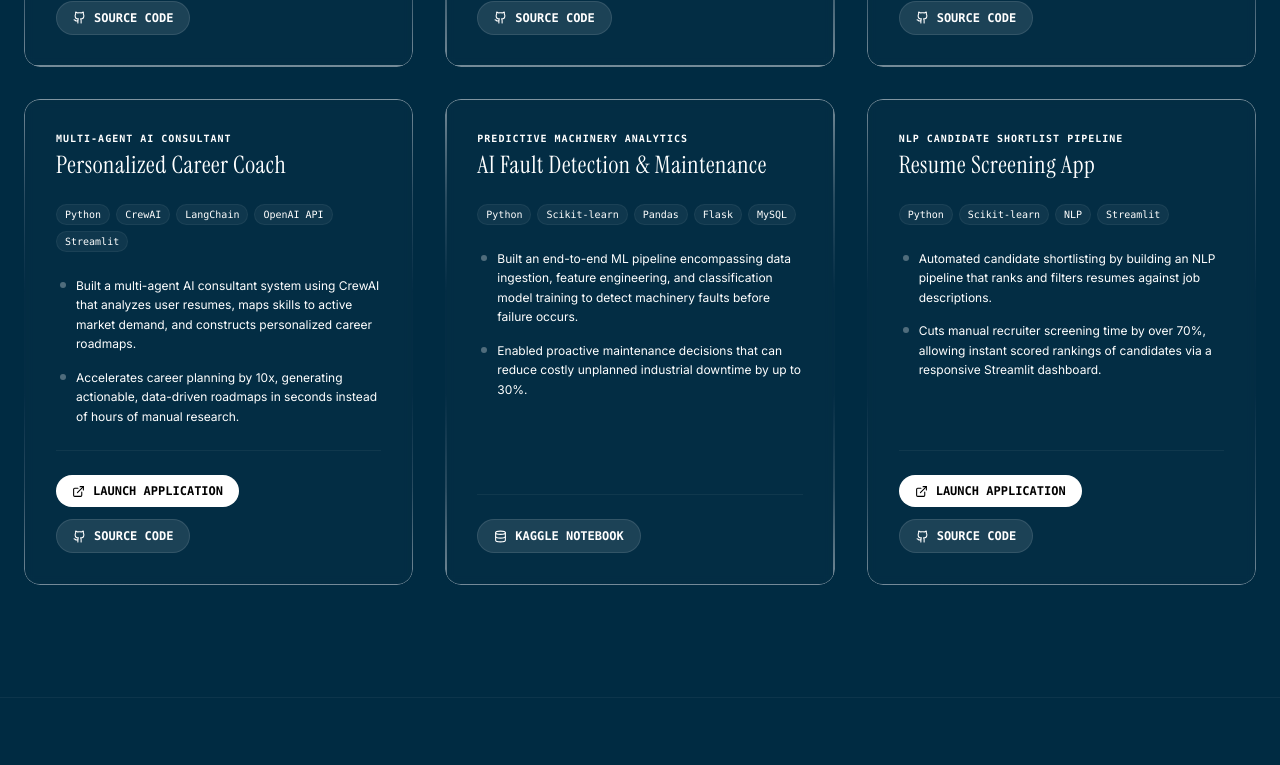
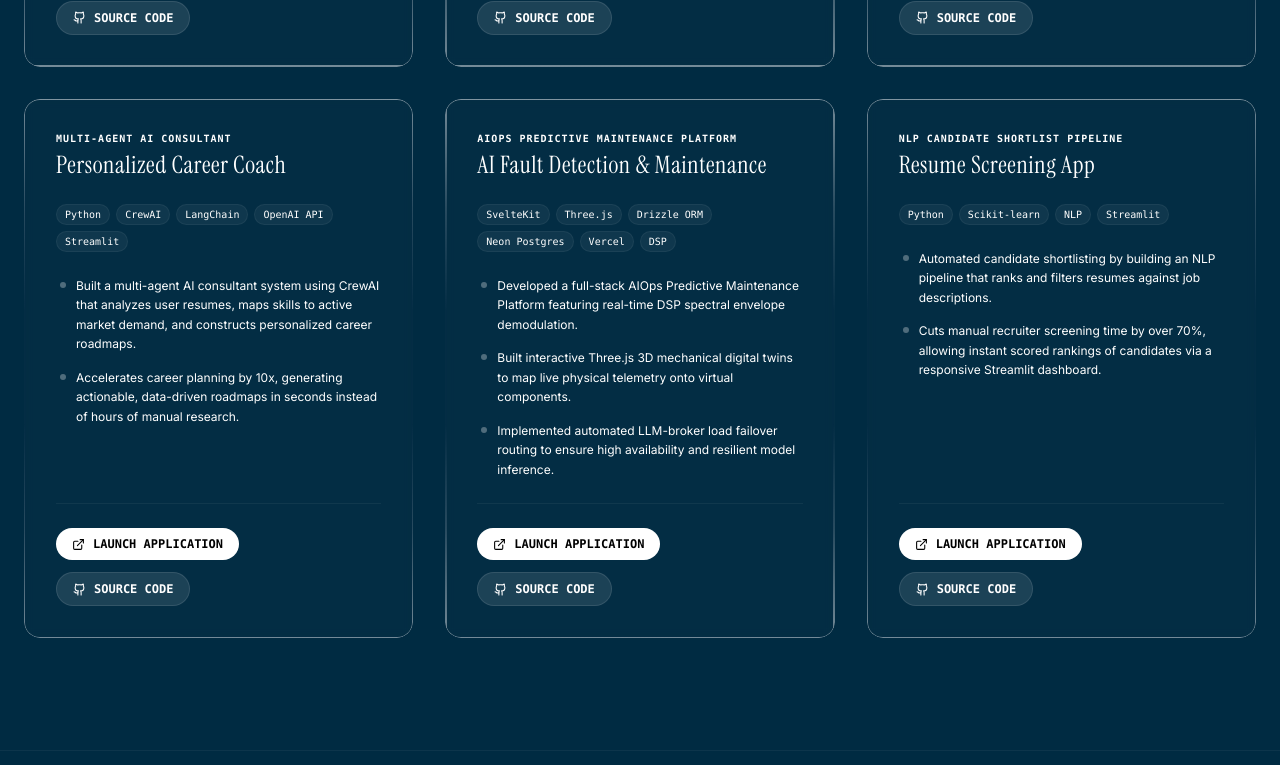
Before and after one commit to TheJd04/resume.cv, a React (Vite) app: page / in a window 1280 px wide. Shown: the part 3760-4525 px from the top of the page. Built offline with nearby package versions, Linux system fonts and the light colour scheme.

Commit message:
Update project details to SvelteKit platform & CGPA to 7.18 (8th Sem)

```diff
--- a/src/data.ts
+++ b/src/data.ts
@@ -171,14 +171,16 @@ export const projectsData: ProjectData[] = [
   {
     id: 'faultdetect',
     title: 'AI Fault Detection & Maintenance',
-    subtitle: 'Predictive Machinery Analytics',
-    year: '2025',
-    tech: ['Python', 'Scikit-learn', 'Pandas', 'Flask', 'MySQL'],
+    subtitle: 'AIOps Predictive Maintenance Platform',
+    year: '2026',
+    tech: ['SvelteKit', 'Three.js', 'Drizzle ORM', 'Neon Postgres', 'Vercel', 'DSP'],
     highlights: [
-      'Built an end-to-end ML pipeline encompassing data ingestion, feature engineering, and classification model training to detect machinery faults before failure occurs.',
-      'Enabled proactive maintenance decisions that can reduce costly unplanned industrial downtime by up to 30%.'
+      'Developed a full-stack AIOps Predictive Maintenance Platform featuring real-time DSP spectral envelope demodulation.',
+      'Built interactive Three.js 3D mechanical digital twins to map live physical telemetry onto virtual components.',
+      'Implemented automated LLM-broker load failover routing to ensure high availability and resilient model inference.'
     ],
-    kaggleUrl: 'https://kaggle.com/jagjeetsinghdhillon'
+    liveUrl: 'https://ai-fault-detection.vercel.app',
+    githubUrl: 'https://github.com/TheJd04/AI-Fault-Detection-Maintenance'
   },
   {
     id: 'resumescreen',
@@ -244,8 +246,8 @@ export const experienceDataList: ExperienceData[] = [
 // Core skills grouped by category
 export const skillsByGroup = {
   Languages: ['Python', 'JavaScript (ES6+)', 'SQL', 'C/C++'],
-  Frameworks: ['Flask', 'React.js', 'Node.js', 'REST APIs', 'JWT Auth', 'Pandas', 'Scikit-learn', 'LangChain', 'Selenium'],
-  Databases: ['MySQL', 'PostgreSQL'],
+  Frameworks: ['SvelteKit', 'React.js', 'Three.js', 'Flask', 'Node.js', 'Drizzle ORM', 'Pandas', 'Scikit-learn', 'LangChain'],
+  Databases: ['MySQL', 'PostgreSQL', 'Neon Postgres'],
   CloudDevOps: ['AWS', 'Docker', 'CI/CD', 'Oracle Cloud OCI'],
   Tools: ['Git', 'GitHub', 'Jupyter', 'VS Code', 'n8n', 'Electron.js']
 };
@@ -254,7 +256,7 @@ export const educationData = {
   degree: 'B.Tech, Computer Science Engineering',
   school: 'Amity University, Mohali',
   period: '2022 – 2026',
-  gpa: 'CGPA: 7.0'
+  gpa: '7.18 CGPA (8th Sem)'
 };
 
 export const certificationsList = [
@@ -298,7 +300,7 @@ export const tabDataList: TabData[] = [
       },
       experience: {
         title: 'EDUCATION',
-        content: 'B.Tech in Computer Science Engineering at Amity University, Mohali (2022 - 2026). Cumulative GPA: 7.0.'
+        content: 'B.Tech in Computer Science Engineering at Amity University, Mohali (2022 - 2026). 7.18 CGPA (8th Sem).'
       },
       contact: {
         title: 'SECURE CREDENTIALS',
@@ -327,7 +329,7 @@ export const tabDataList: TabData[] = [
           'BioPulse Elite (AI Industrial Dash)',
           'AI-Powered Job Alert (n8n & Scraping)',
           'Personalized Career Coach (AI Agent)',
-          'AI Fault Detection (Predictive ML)',
+          'AI Fault Detection (AIOps Platform)',
           'Resume Screening NLP App (Streamlit)'
         ]
       },
```
